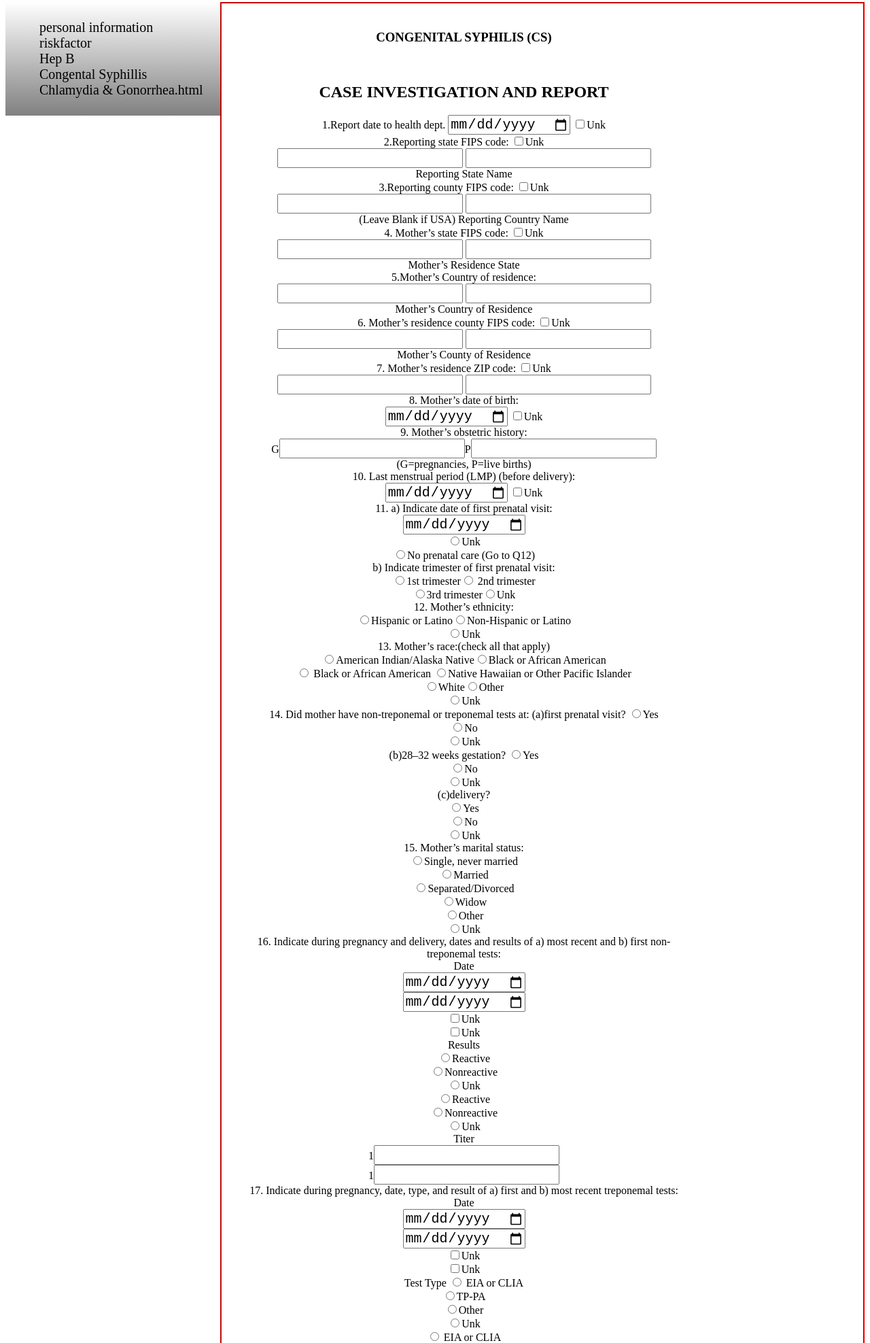
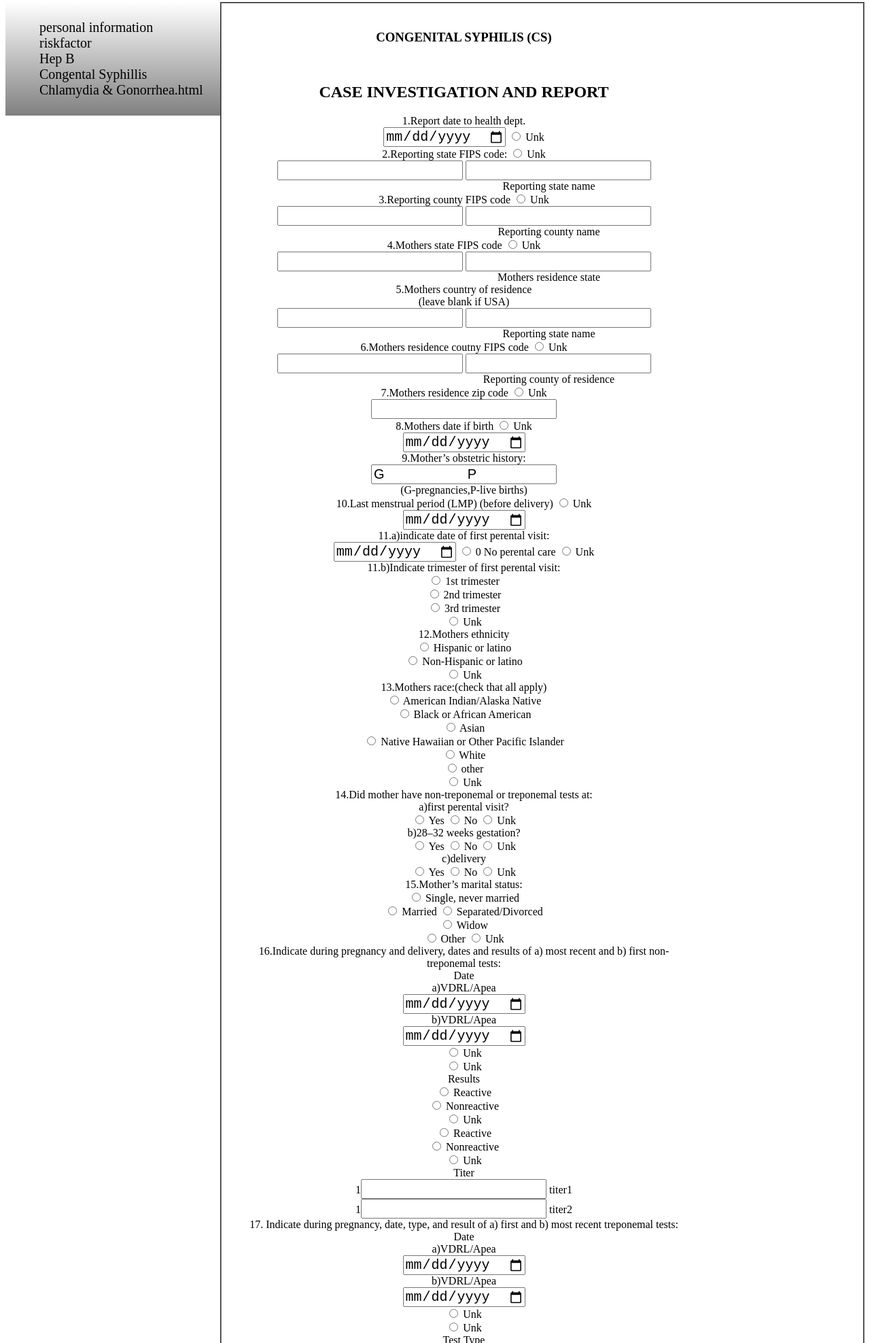
Before and after one commit to Fiyre/class_project, a plain HTML site: page pages/congen syphilis.html in a window 1280 px wide. Shown: the part 105-2080 px from the top of the page at 68% size. Drawn offline with Linux system fonts and the light colour scheme.

Commit message:
lastcommit

```diff
--- a/css/styles.css
+++ b/css/styles.css
@@ -73,9 +73,14 @@ section{
 }
 
 article{
-  border: 2px groove red;
+  border: 2px groove grey;
   text-align: center;
   padding:10px;
+}
+.arom{
+  margin:auto;
+  width:500px;
+  padding:20px;
 }
 input{
   font-size:20px;
--- a/pages/congen syphilis.html
+++ b/pages/congen syphilis.html
@@ -8,6 +8,7 @@
   <header>
       <nav class = "topnav">
         <ul>
+        <a href="pages/registration.html">Register new client</a>
         <li><a href="../index.html">Home</a></li>
         <li><a href="../index.html">logout</a></li>
         </ul>
@@ -16,7 +17,7 @@
 <section class ="row">
      <nav class = "col-3 bottomnav">
        <ul>
-         <li><a href="../pages/client.html" target="_blank">personal information</a></li>
+         <li><a href="../pages/personalinfo.html" target="_blank">personal information</a></li>
          <li><a href="../pages/riskfactors.html" target="_blank">riskfactor</a></li>
          <li><a href="../pages/hepb.html" target="_blank">Hep B</a></li>
          <li><a href="../pages/Congen syphilis.html" target="_blank">Congental Syphillis</a></li>
@@ -24,108 +25,169 @@
        </ul>
        </nav>
 <article class ="col-9">
-      <form class="col-9" action="../pages/Chlamydia & Gonorrhea.html">
+<form class="col-9" action="">
 <h1>CONGENITAL SYPHILIS (CS)</h1><br/>
 <h2>CASE INVESTIGATION AND REPORT</h2>
-      1.Report date to health dept.
-      <input type="date" name="" value="">
-      <input type="checkbox" name="" value="">Unk<br/>
-      2.Reporting state FIPS code:
-      <input type="checkbox" name="" value="">Unk<br/>
-      <input type="text" name="" value="">
-      <input type="text" name="" value=""><br/>
-        Reporting State Name<br/>
-      3.Reporting county FIPS code:
-      <input type="checkbox" name="" value="">Unk<br/>
-      <input type="text" name="" value="">
-      <input type="text" name="" value=""><br/>
-      (Leave Blank if USA)
-      Reporting Country Name<br/>
-      4. Mother’s state FIPS code:
-      <input type="checkbox" name="" value="">Unk<br/>
-      <input type="text" name="" value="">
-      <input type="text" name="" value=""><br/>
-      Mother’s Residence State<br/>
-      5.Mother’s Country of residence: <br/>
-      <input type="text" name="" value="">
-      <input type="text" name="" value=""><br/>
-      Mother’s Country of Residence<br/>
-      6. Mother’s residence county FIPS code:
-      <input type="checkbox" name="" value="">Unk<br/>
-      <input type="text" name="" value="">
-      <input type="text" name="" value=""><br/>
-      Mother’s County of Residence <br/>
-      7. Mother’s residence ZIP code:
-      <input type="checkbox" name="" value="">Unk<br/>
-      <input type="text" name="" value="">
-      <input type="text" name="" value=""><br/>
-      8. Mother’s date of birth:<br/>
-      <input type="date" name="" value="">
-      <input type="checkbox" name="" value="">Unk<br/>
-      9. Mother’s obstetric history:<br/>
-      G<input type="text" name="" value="">P<input type="text" name="" value=""><br/>
-      (G=pregnancies, P=live births) <br/>
-      10. Last menstrual period (LMP) (before delivery):<br/>
-      <input type="date" name="" value="">
-      <input type="checkbox" name="" value="">Unk<br/>
-      11. a) Indicate date of first prenatal visit:<br/>
-      <input type="date" name="" value=""><br/>
-      <input type="radio" name="n" value="">Unk<br/>
-      <input type="radio" name="n" value="">No prenatal  care (Go to Q12)<br/>
-      b) Indicate trimester of first prenatal visit:<br/>
-      <input type="radio" name="c" value="">1st trimester<input type="radio" name="u" value=""> 2nd trimester<br/>
-      <input type="radio" name="c" value="">3rd trimester<input type="radio" name="u" value="">Unk<br/>
-      12. Mother’s ethnicity:<br/>
-      <input type="radio" name="k" value="">Hispanic or Latino<input type="radio" name="k" value="">Non-Hispanic or Latino<br/>
-      <input type="radio" name="k" value="">Unk<br/>
-      13. Mother’s race:(check all that apply) <br/>
-      <input type="radio" name="u" value="">American Indian/Alaska Native<input type="radio" name="u" value="">Black or African American<br/>
-      <input type="radio" name="u" value=""> Black or African American <input type="radio" name="u" value="">Native Hawaiian or Other Pacific Islander<br/>
-      <input type="radio" name="u" value="">White<input type="radio" name="u" value="">Other<br/>
-      <input type="radio" name="u" value="">Unk<br/>
-      14. Did mother have non-treponemal or treponemal tests at:
-      <label for="radio">(a)first prenatal visit?</label>
-      <input type="radio" name="q" value="">Yes<br/>
-      <input type="radio" name="q" value="">No<br/>
-      <input type="radio" name="q" value="">Unk<br/>
-      <label for="radio">(b)28–32 weeks gestation? </label>
-      <input type="radio" name="d" value="">Yes<br/>
-      <input type="radio" name="d" value="">No<br/>
-      <input type="radio" name="d" value="">Unk<br/>
-      <label for="radio">(c)delivery?</label><br/>
-      <input type="radio" name="a" value="">Yes<br/>
-      <input type="radio" name="a" value="">No<br/>
-      <input type="radio" name="a" value="">Unk<br/>
-      15. Mother’s marital status:<br/>
-      <input type="radio" name="v" value="">Single, never married<br/>
-      <input type="radio" name="v" value="">Married<br/>
-      <input type="radio" name="v" value="">Separated/Divorced<br/>
-      <input type="radio" name="v" value="">Widow<br/>
-      <input type="radio" name="v" value="">Other<br/>
-      <input type="radio" name="v" value="">Unk<br/>
-      16. Indicate during pregnancy and delivery, dates and results of a) most recent and b) first non-treponemal tests: <br/>
-      <label for="date">Date</label><br/>
-      <input type="date" name="" value=""><br/>
-      <input type="date" name="" value=""><br/>
-      <input type="checkbox" name="" value="">Unk<br/>
-      <input type="checkbox" name="" value="">Unk<br/>
+<label for ="heath">1.Report date to health dept.</label><br/>
+<input type="date" name = "health" id ="health"/>
+<input type="radio" name="Unknownreportdate" id ="Unknownreportdate">
+<label for="Unknownreportdate">Unk</label><br/>
+<label for="RSFIPSC">2.Reporting state FIPS code:</label>
+<input type="radio" name="unkn" value="" id="unkn"/>
+<label for="unkn">Unk</label><br/>
+<input type="text" name="RSFIPSC" value="" id="RSFIPSC"/>
+<input type="text" name="RSDE" value="" id="RSDE"/><br/>
+<label for="RSDE" style="margin-left:250px;">Reporting state name</label><br/>
+<label for="county">3.Reporting county FIPS code</label>
+<input type="radio" name="unknoyu" value="" id="unknoyu"/>
+<label for="unknoyu">Unk</label><br/>
+<input type="text" name="county" value="" id="county"/>
+<input type="text" name="RSDEgh" value="" id="RSDEgh"/><br/>
+<label for="RSDEgh" style="margin-left:250px;">Reporting county name</label><br/>
+<label for="MFTY">4.Mothers state FIPS code</label>
+<input type="radio" name="unknow" value="" id="Unknow"/>
+<label for="unknow">Unk</label><br/>
+<input type="text" name="MFTY" value="" id="MFTY"/>
+<input type="text" name="RSDEf" value="" id="RSDEf"/><br/>
+<label for="RSDEf" style="margin-left:250px;">Mothers residence state</label><br/>
+<label for="etry">5.Mothers country of residence</label><br/>
+(leave blank if USA)<br/>
+<input type="text" name="etry" value="" id="etry"/>
+<input type="text" name="RSD" value=""2
+ id="RSD"/><br/>
+<label for="RSD" style="margin-left:250px;">Reporting state name</label><br/>
+<label for="sixpath">6.Mothers residence coutny FIPS code</label>
+<input type="radio" name="unkn" value="" id="unkn"/>
+<label for="unkn">Unk</label><br/>
+<input type="text" name="sixpath" value="" id="sixpath"/>
+<input type="text" name="Rsfg" value="" id="Rsfg"/><br/>
+<label for="Rsfg" style="margin-left:250px;">Reporting county of residence</label><br/>
+<label for="ZPI">7.Mothers residence zip code</label>
+<input type="radio" name="redio" value="" id="redio"/>
+<label for="redio">Unk</label><br/>
+<input type="text" name="ZPI" value="" id="ZPI"/><br/>
+<label for="eigo">8.Mothers date if birth</label>
+<input type="radio" name="unh" value="" id="unh"/>
+<label for="unh">Unk</label><br/>
+<input type="date" name="eigo" value="" id="eigo"/><br/>
+<label for="nin">9.Mother’s obstetric history:</label><br/>
+<input type="text" name="nin" value="G                      P" id="nin"/><br/>
+(G-pregnancies,P-live births)<br/>
+<label for="LMP">10.Last menstrual period (LMP) (before delivery)</label>
+<input type="radio" name="tnk" value="tnk" id="tnk"/>
+<label for="tnk">Unk</label><br/>
+<input type="date" name="LMP" value="" id="LMP"/><br/>
+<label for="ab1">11.a)indicate date of first perental visit:</label><br/>
+<input type="date" name="ab1" value="" id="ab1"/>
+<input type="radio" name="aba1" value="" id="aba1"/>
+<label for="aba1">0 No perental care</label>
+<input type="radio" name="aba1" value="" id="aba2"/>
+<label for="aba2">Unk</label><br/>
+11.b)Indicate trimester of first perental visit:<br/>
+<input type="radio" name="1" value="" id="ab2"/>
+<label for="b2">1st trimester</label><br/>
+<input type="radio" name="1" value="" id="b4"/>
+<label for="b4">2nd trimester</label><br/>
+<input type="radio" name="1" value="" id="b4"/>
+<label for="b5">3rd trimester</label><br/>
+<input type="radio" name="1" value="" id="1234"/>
+<label for="1234">Unk</label><br/>
+12.Mothers ethnicity<br/>
+<input type="radio" name="gro" id="gro"/>
+<label for="gro">Hispanic or latino</label><br/>
+<input type="radio" name="gro" id="gr"/>
+<label for="gr">Non-Hispanic or latino</label><br/>
+<input type="radio" name="gro" value="" id="grou"/>
+<label for="fght">Unk</label><br/>
+13.Mothers race:(check that all apply)<br/>
+<input type="radio" name="race" value="" id="race"/>
+<label for="race"> American Indian/Alaska Native</label><br/>
+<input type="radio" name="race" value="" id="rac"/>
+<label for="rac">Black or African American</label><br/>
+<input type="radio" name="race" value="" id="ra"/>
+<label for="ra">Asian</label><br/>
+<input type="radio" name="race" value="" id="r2ts"/>
+<label for="r2ts">Native Hawaiian or Other Pacific Islander</label><br/>
+<input type="radio" name="race" value="" id="rase"/>
+<label for="rase">White</label><br/>
+<input type="radio" name="race" value="" id="rasze"/>
+<label for="rasze">other</label><br/>
+<input type="radio" name="race" value="" id="raze"/>
+<label for="raze">Unk</label><br/>
+14.Did mother have non-treponemal or treponemal tests at:<br/>
+a)first perental visit?<br/>
+<input type="radio" name="NTOT" value="" id="tot"/>
+<label for="tot">Yes</label>
+<input type="radio" name="NTOT" value="" id="toyota"/>
+<label for="toyota">No</label>
+<input type="radio" name="NTOT" value="" id="toyo"/>
+<label for="toyo">Unk</label><br/>
+b)28–32 weeks gestation?<br/>
+<input type="radio" name="NTO" value="" id="toy"/>
+<label for="toy">Yes</label>
+<input type="radio" name="NTO" value="" id="toyo"/>
+<label for="toyo">No</label>
+<input type="radio" name="NTO" value="" id="toyot"/>
+<label for="toyot">Unk</label><br/>
+c)delivery<br/>
+<input type="radio" name="NT" value="" id="to"/>
+<label for="to">Yes</label>
+<input type="radio" name="NT" value="" id="toh"/>
+<label for="toh">No</label>
+<input type="radio" name="NT" value="" id="tohy"/>
+<label for="tohy">Unk</label><br/>
+15.Mother’s marital status:<br/>
+<input type="radio" name="v" value="" id="v1"/>
+<label for="v1">Single, never married</label><br/>
+<input type="radio" name="v" value="" id="v2"/>
+<label for="v2">Married</label>
+<input type="radio" name="v" value="" id="v1a"/>
+<label for="v1a">Separated/Divorced</label><br/>
+<input type="radio" name="v" value="" id="v1b"/>
+<label for="v1b">Widow</label><br/>
+<input type="radio" name="v" value="" id="v1c"/>
+<label for="v1c">Other</label>
+<input type="radio" name="v" value="" id="v1d"/>
+<label for="v1d">Unk</label><br/>
+16.Indicate during pregnancy and delivery, dates and results of a) most recent and b) first non-treponemal tests:<br/>
+Date<br/>
+<label for="DAR">a)VDRL/Apea</label><br/>
+<input type="date" name="" value="" id="DAR"/><br/>
+<label for="VDRL/Apea">b)VDRL/Apea</label><br/>
+<input type="date" name="" value="" id="VDRL/Apea"/><br/>
+<input type="radio" name="gh" value="" id="afg"/>
+<label for="afg">Unk</label><br/>
+<input type="radio" name="gh" value="" id="afr"/>
+<label for="afr">Unk</label><br/>
 <label for="radio">Results</label><br/>
-      <input type="radio" name="z" value="">Reactive<br/>
-      <input type="radio" name="z" value="">Nonreactive<br/>
-      <input type="radio" name="z" value="">Unk<br/>
-      <input type="radio" name="o" value="">Reactive<br/>
-      <input type="radio" name="o" value="">Nonreactive<br/>
-      <input type="radio" name="o" value="">Unk<br/>
-      <label for="text">Titer</label><br/>
-      1<input type="text" name="" value=""><br/>
-      1<input type="text" name="" value=""><br/>
+<input type="radio" name="z" value="" id="zhs"/>
+<label for="zhs">Reactive</label><br/>
+<input type="radio" name="z" value="" id="dhs"/>
+<label for="dhs">Nonreactive</label><br/>
+<input type="radio" name="z" value="" id="rhs"/>
+<label for="rhs">Unk</label><br/>
+<input type="radio" name="o" value="" id="ehs"/>
+<label for="ehs">Reactive</label><br/>
+<input type="radio" name="o" value="" id="NRD"/>
+<label for="NRD">Nonreactive</label><br/>
+<input type="radio" name="o" value="" id="gsh"/>
+<label for="gsh">Unk</label><br/>
+Titer<br/>
+1<input type="text" name="" value="" id="tit1"/>
+<label for="tit1">titer1</label><br/>
+1<input type="text" name="" value="" id="tit2"/>
+<label for="tit2">titer2</label><br/>
 17. Indicate during pregnancy, date, type, and result of a) first and b) most recent treponemal tests: <br/>
-      <label for="date">Date</label><br/>
-      <input type="date" name="" value=""><br/>
-      <input type="date" name="" value=""><br/>
-      <input type="checkbox" name="" value="">Unk<br/>
-      <input type="checkbox" name="" value="">Unk<br/>
-      <label for="">Test Type</label>
+Date<br/>
+<label for="DAR">a)VDRL/Apea</label><br/>
+<input type="date" name="" value="" id="DAR"/><br/>
+<label for="VDRL/Apea">b)VDRL/Apea</label><br/>
+<input type="date" name="" value="" id="VDRL/Apea"/><br/>
+<input type="radio" name="gh" value="" id="afg"/>
+<label for="afg">Unk</label><br/>
+<input type="radio" name="gh" value="" id="afr"/>
+<label for="afr">Unk</label><br/>
+Test Type<br/>
 <input type="radio" name="1" value=""> EIA or CLIA <br/>
 <input type="radio" name="1" value="">TP-PA<br/>
 <input type="radio" name="1" value="">Other<br/>
```
Also changed, not shown: index.html (+1 -1 lines), pages/Chlamydia & Gonorrhea.html (+2 -1 lines), pages/hepb.html (+103 -99 lines), pages/personalinfo.html (+1 -0 lines), pages/registration.html (+32 -5 lines), pages/riskfactors.html (+2 -1 lines), 1 other file. Lines whose indentation alone changed are shown as unchanged.
